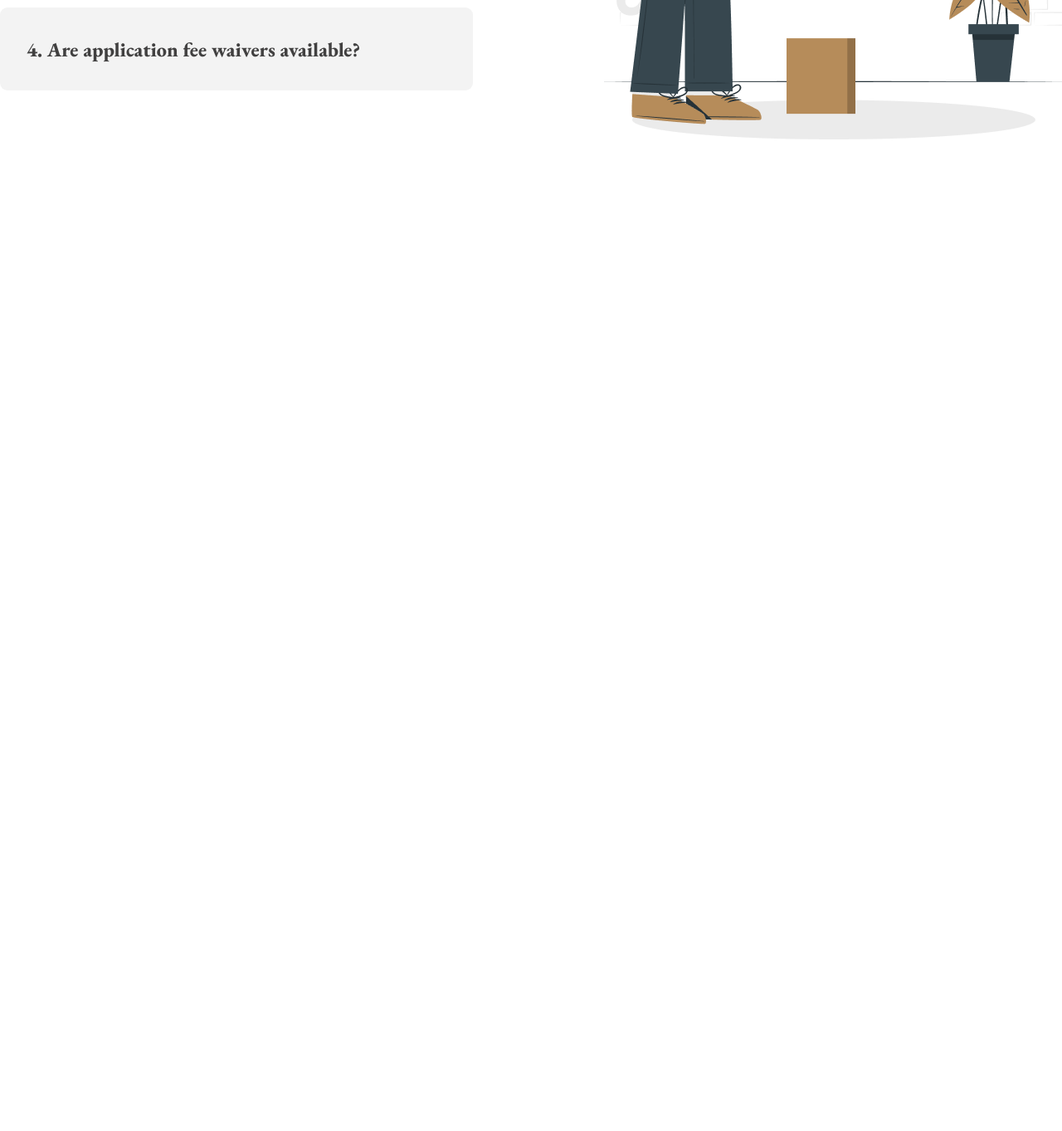
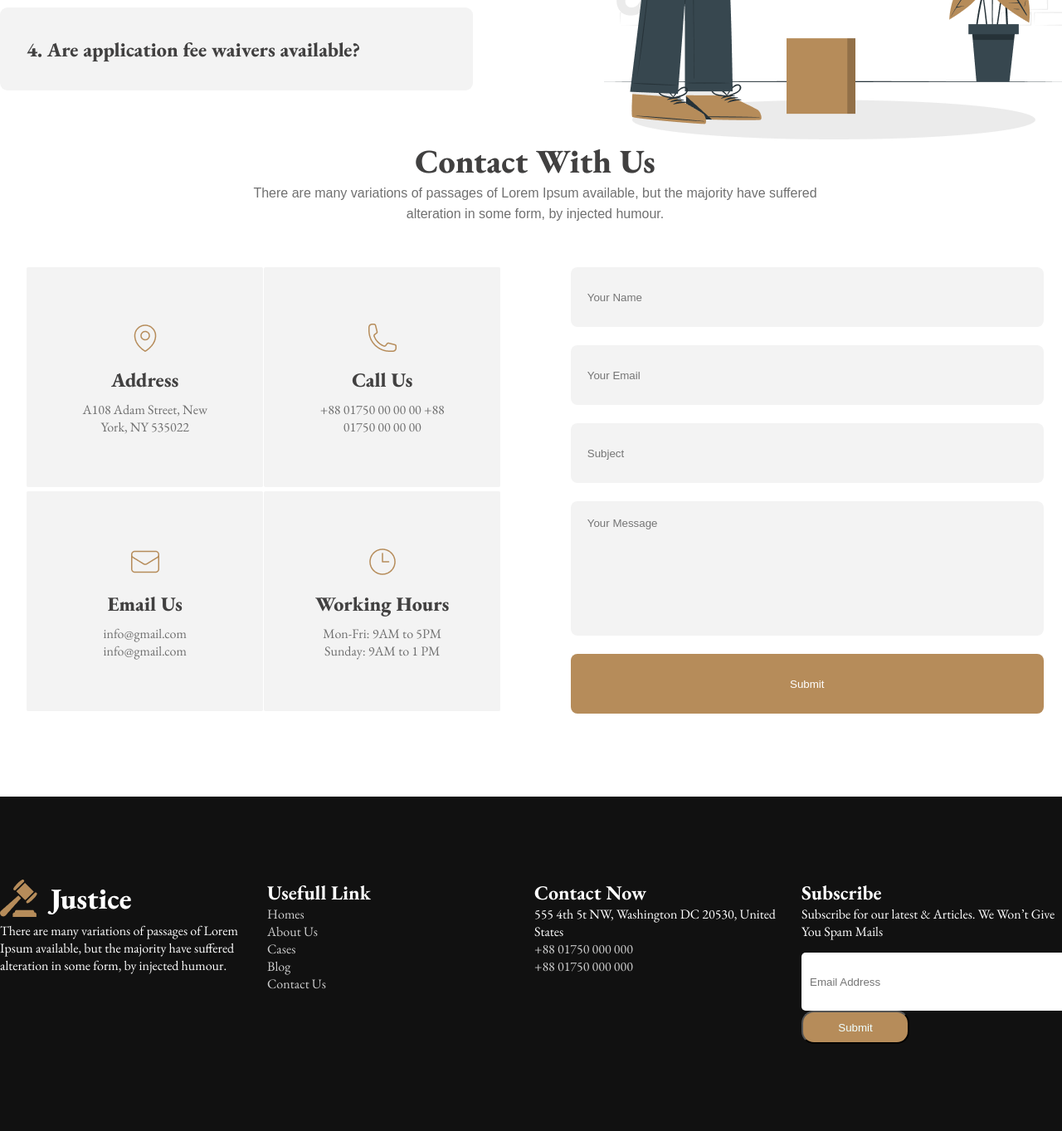
Before and after one commit to RMABID/legal-solutions-abid, a plain HTML site: page index.html in a window 1280 px wide. Shown: the part 3263-4626 px from the top of the page at 83% size. Before the commit the page ends 3436 px from the top, so only its background shows below. Drawn offline with nearby package versions, Linux system fonts and the light colour scheme.

Commit message:
compliate section commit

```diff
--- a/index.html
+++ b/index.html
@@ -140,7 +140,92 @@
                 </div>
             </div>
 
+            <div class="contact-section">
+                <div class="contact-section-container client-section-container">
+                    <h1>Contact With Us</h1>
+                    <p>There are many variations of passages of Lorem Ipsum available, but the majority have suffered alteration in some form, by injected humour.</p>
+                </div>
+                <div class="contact-us-section">
+                   <div class="contact-section-card">
+                    <div class="contact-card">
+                        <img src="./images/location.png" alt="">
+                        <h2>Address</h2>
+                        <p>A108 Adam Street,
+                            New York, NY 535022</p>
+                    </div>
+                    <div class="contact-card">
+                        <img src="./images/call.png" alt="">
+                        <h2>Call Us</h2>
+                        <p>+88 01750 00 00 00
+                            +88 01750 00 00 00</p>
+                    </div>
+                    <div class="contact-card">
+                        <img src="./images/email.png" alt="">
+                        <h2>Email Us</h2>
+                        <p>info@gmail.com
+                            info@gmail.com</p>
+                    </div>
+                    <div class="contact-card">
+                        <img src="./images/time.png" alt="">
+                        <h2>Working Hours</h2>
+                        <p>Mon-Fri: 9AM to 5PM
+                            Sunday: 9AM to 1 PM</p>
+                    </div>
+                   </div>
+
+
+                   <div class="contact-from-section">
+                        <div class="contact-from">
+                            <form action="">
+                                <input type="text" id="" placeholder="Your Name">
+                                <input type="email" id="" placeholder="Your Email">
+                                <input type="text" id="" placeholder="Subject">
+                                <input type="text" id="message" placeholder="Your Message">
+                                <input type="submit" id="submit" placeholder="Send Message">
+                            </form>
+                        </div>
+                   </div>
+                </div>
+            </div>
         </section>
     </main>
+
+    <footer>
+        <section class="footer-section container">
+            <div class="footer-container">
+                <div class="">
+                    <img src="./images/logo.png" alt="">
+                    <p>There are many variations of passages of Lorem Ipsum available, but the majority have suffered alteration in some form, by injected humour.</p>
+                </div>
+
+                <div class="links-section">
+                    <h1>Usefull Link</h1>
+                    <ul>
+                        <li><a href="#">Homes</a></li>
+                        <li><a href="#">About Us</a></li>
+                        <li><a href="#">Cases</a></li>
+                        <li><a href="#">Blog</a></li>
+                        <li><a href="#">Contact Us</a></li>
+                    </ul>
+                </div>
+
+                <div class="contact-section">
+                    <h1>Contact Now</h1>
+                    <p>555 4th 5t NW, Washington
+                        DC 20530, United States</p>
+                        <a href="#">+88 01750 000 000</a>
+                        <br>
+                        <a href="#">+88 01750 000 000</a>
+                </div>
+
+                <div class="subscribe-section">
+                    <h1>Subscribe</h1>
+                    <p>Subscribe for our latest & Articles. We Won’t Give You Spam Mails</p>
+                    <input id="email" type="email" placeholder="Email Address">
+                    <input id="submit-2" type="submit" placeholder="submit">
+                </div>
+            </div>
+        </section>
+    </footer>
 </body>
 </html>
--- a/style.css
+++ b/style.css
@@ -312,3 +312,99 @@ a{
     width: 100%;
     height: 100%;
 }
+
+
+
+.contact-us-section{
+    display: flex;
+    justify-content: space-around;
+    gap: 20px;
+    margin-top: 50px;
+}
+.contact-section-card{
+    display: grid;
+    grid-template-columns: repeat(2, 1fr);
+    gap: 1px;
+}
+.contact-card{
+    width: 285px;
+    height: 265px;
+    border-radius: 2px;
+    padding: 65px 61px;
+    text-align: center;
+    align-items: center;
+    background-color: rgb(243, 243, 243);
+}
+.contact-card h2{
+    font-weight: 800;
+    font-size: 24px;
+    margin-top: 10px;
+    color: rgb(65, 64, 64);
+}
+.contact-card p{
+    margin-top: 10px;
+    font-weight: 400;
+    font-size: 16px;
+    color: rgb(112, 112, 112);
+}
+
+
+.contact-from{
+}
+form{
+    display: flex;
+    flex-direction: column;
+    gap: 22px;
+}
+.contact-from input{
+    width: 570px;
+    height: 72px;
+    border: none;
+    padding: 20px;
+    border-radius: 8px;
+    background-color: rgb(243, 243, 243);
+}
+#message{
+    height: 162px;
+    padding-bottom: 130px;
+
+}
+#submit{
+    color: rgb(255, 255, 255);
+    background-color: rgb(182, 140, 90);
+}
+
+
+
+
+footer{
+    margin-top: 100px;
+    background-color: rgb(17, 17, 17);
+}
+.footer-container{
+    display: grid;
+    grid-template-columns: repeat(4, 1fr);
+    color: rgb(255, 255, 255);
+    padding-top: 100px;
+   padding-bottom: 105px;
+}
+#email{
+    width: 324px;
+    height: 70px;
+    padding: 10px;
+    border-radius: 5px;
+    border: none;
+    margin-top: 15px;
+
+}
+#submit-2{
+    width: 130px;
+    height: 40px;
+    border-radius: 15px;
+    color: azure;
+    background-color: rgb(182, 140, 90);
+}
+.links-section a,
+.contact-section a{
+    color: rgb(207, 207, 207);
+}
```
